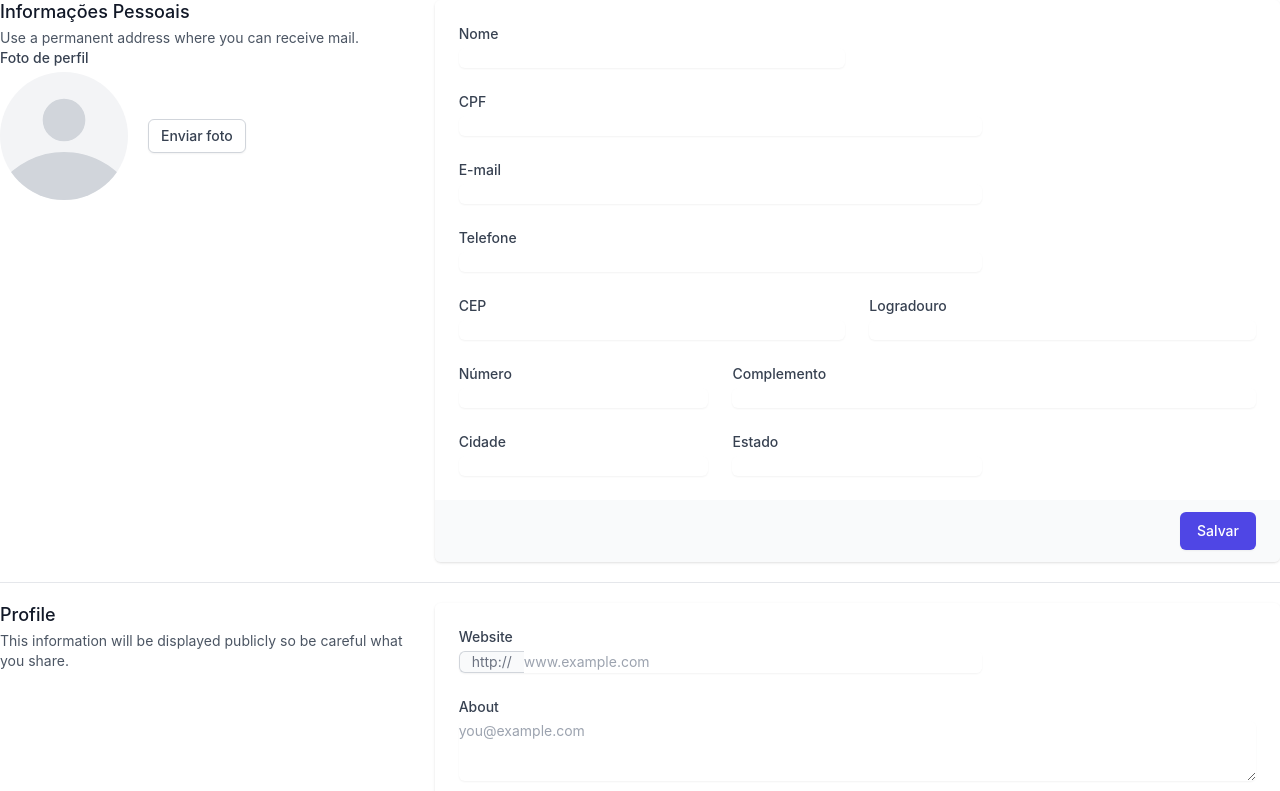
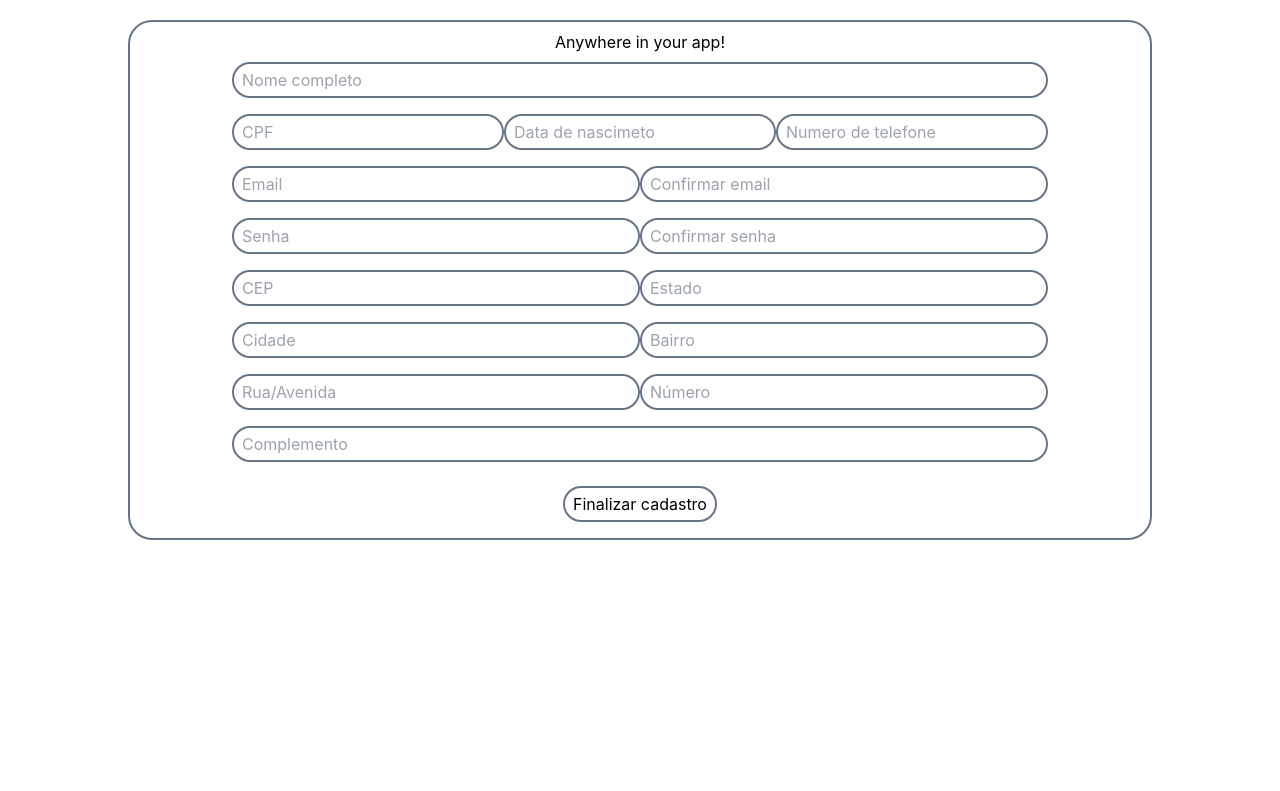
Before and after one commit to Squad-Cadastro/frontend-register-app, a React (Create React App) app: page / in a window 1280 px wide. Shown: the top 791 px of the page. Built offline with nearby package versions, Linux system fonts and the light colour scheme.

Commit message:
formulario usando Formik

```diff
--- a/package.json
+++ b/package.json
@@ -6,6 +6,7 @@
     "@testing-library/jest-dom": "^5.16.5",
     "@testing-library/react": "^13.4.0",
     "@testing-library/user-event": "^13.5.0",
+    "formik": "^2.2.9",
     "react": "^18.2.0",
     "react-dom": "^18.2.0",
     "react-scripts": "^5.0.1",
--- a/src/App.js
+++ b/src/App.js
@@ -1,49 +1,49 @@
 import React from 'react';
-import logo from './logo.svg';
 import './App.css';
+import Form from './pages/form';
 
 function App() {
 
-  const [nome, setNome] = React.useState("");
-  const [email, setEmail] = React.useState("");
-  const [documento, setDocumento] = React.useState("");
-  const [telefone, setTelefone] = React.useState("");
-  const [user, setUser] = React.useState({});
+  // const [nome, setNome] = React.useState("");
+  // const [email, setEmail] = React.useState("");
+  // const [documento, setDocumento] = React.useState("");
+  // const [telefone, setTelefone] = React.useState("");
+  // const [user, setUser] = React.useState({});
 
-  React.useEffect(()=>{
-    console.log(user);
-  },[user])
+//   React.useEffect(()=>{
+//     console.log(user);
+//   },[user])
 
-  const addUser = async (nome, email) =>  {
-    await fetch(`${process.env.REACT_APP_API_BACKEND_URL}/clientes`, {
-       method: 'POST',
-       body: JSON.stringify({
-          nome: nome,
-          email: email,
-          documento: documento,
-          telefone: telefone,
-       }),
-       headers: {
-          'Content-type': 'application/json; charset=UTF-8',
-       },
-    })
-       .then((response) => response.json())
-       .then((user) => {
-          setUser(user);
-       })
-       .catch((err) => {
-          console.log(err.message);
-       });
- };
+//   const addUser = async (nome, email) =>  {
+//     await fetch(`${process.env.REACT_APP_API_BACKEND_URL}/clientes`, {
+//        method: 'POST',
+//        body: JSON.stringify({
+//           nome: nome,
+//           email: email,
+//           documento: documento,
+//           telefone: telefone,
+//        }),
+//        headers: {
+//           'Content-type': 'application/json; charset=UTF-8',
+//        },
+//     })
+//        .then((response) => response.json())
+//        .then((user) => {
+//           setUser(user);
+//        })
+//        .catch((err) => {
+//           console.log(err.message);
+//        });
+//  };
 
-  const handleSubmit = (e) => {
-    e.preventDefault();
-    setUser(addUser(nome, email, documento, telefone));
- };
+//   const handleSubmit = (e) => {
+//     e.preventDefault();
+//     setUser(addUser(nome, email, documento, telefone));
+//  };
 
   return (
     <div className="App">
-      <header className="App-header">
+      {/* <header className="App-header">
         <img src={logo} className="App-logo" alt="logo" />
         <p className="text-5xl font-bold underline">
           Edit <code>src/App.js</code> and save to reload.
@@ -71,7 +71,8 @@ function App() {
         >
           {user.id ? user.id : null}
         </a>
-      </header>
+      </header> */}
+      <Form/>
     </div>
   );
 }
--- a/src/index.js
+++ b/src/index.js
@@ -1,14 +1,13 @@
 import React from 'react';
 import ReactDOM from 'react-dom/client';
 import './index.css';
-// import App from './App';
-import Example from './Example';
+import App from './App';
 import reportWebVitals from './reportWebVitals';
 
 const root = ReactDOM.createRoot(document.getElementById('root'));
 root.render(
   <React.StrictMode>
-    <Example />
+    <App/>
   </React.StrictMode>
 );
 
--- /dev/null
+++ b/src/pages/form.js
@@ -0,0 +1,203 @@
+import React from 'react';
+ import { Formik } from 'formik';
+
+ const Form = () => {
+    return(
+      <div className="flex flex-col py-5">
+        <Formik
+          initialValues={{ email: '', password: '' }}
+          validate={values => {
+            const errors = {};
+            if (!values.email) {
+              errors.email = 'Required';
+            } else if (
+              !/^[A-Z0-9._%+-]+@[A-Z0-9.-]+\.[A-Z]{2,}$/i.test(values.email)
+            ) {
+              errors.email = 'Invalid email address';
+            }
+            return errors;
+          }}
+          onSubmit={(values, { setSubmitting }) => {
+            setTimeout(() => {
+              alert(JSON.stringify(values, null, 2));
+              setSubmitting(false);
+              console.log("value",values)
+            }, 400);
+          }}
+        >
+          {({
+            values,
+            errors,
+            touched,
+            handleChange,
+            handleBlur,
+            handleSubmit,
+            isSubmitting,
+            /* and other goodies */
+          }) => (
+            <form onSubmit={handleSubmit} className="flex flex-col self-center border-2 border-slate-500 rounded-3xl w-4/5  py-2">
+              <h1 className="text-black-500 ">Anywhere in your app!</h1>
+              <input
+                className="self-center border-2 border-slate-500 rounded-3xl w-4/5 px-2 py-1 my-2"
+                type="text"
+                name="name"
+                placeholder = "Nome completo"
+                onChange={handleChange}
+                onBlur={handleBlur}
+                value={values.name}
+              />
+              {/* {errors.name && touched.name && errors.name} */}
+              <div className="flex  flex-wrap justify-between w-4/5 self-center mt-2">
+                <input
+                  className="flex w-auto grow  border-2 border-slate-500 rounded-3xl self-center px-2 py-1 mb-4"
+                  type="text"
+                  name="cpf"
+                  placeholder = "CPF"
+                  onChange={handleChange}
+                  onBlur={handleBlur}
+                  value={values.cpf}
+                />
+                <input
+                  className="flex w-auto grow border-2 border-slate-500 rounded-3xl self-center px-2 py-1 mb-4"
+                  type="text"
+                  name="data"
+                  placeholder = "Data de nascimeto"
+                  onFocus={(e) => (e.target.type = "date")}
+                  onBlur={(e) => (e.target.type = "text")}
+                  onChange={handleChange}
+                  value={values.data}
+                />
+                <input
+                  className="flex w-auto grow border-2 border-slate-500 rounded-3xl self-center px-2 py-1 mb-4"
+                  type="tel"
+                  name="telefone"
+                  placeholder = "Numero de telefone"
+                  onChange={handleChange}
+                  onBlur={handleBlur}
+                  value={values.telefone}
+                />
+              </div>
+              <div className="flex flex-row flex-wrap  w-4/5 self-center ">
+                <input
+                  className="flex w-auto grow border-2 border-slate-500 rounded-3xl self-center px-2 py-1 mb-4"
+                  type="email"
+                  name="email"
+                  placeholder = "Email"
+                  onChange={handleChange}
+                  onBlur={handleBlur}
+                  value={values.email}
+                />
+                <input
+                  className="flex w-auto grow border-2 border-slate-500 rounded-3xl self-center px-2 py-1 mb-4"
+                  type="email"
+                  name="email"
+                  placeholder = "Confirmar email"
+                  onChange={handleChange}
+                  onBlur={handleBlur}
+                  value={values.email}
+                />
+              </div>
+              <div className="flex flex-row flex-wrap  w-4/5 self-center">
+                <input
+                  className="flex w-auto grow border-2 border-slate-500 rounded-3xl self-center px-2 py-1 mb-4"
+                  type="password"
+                  name="password"
+                  placeholder = "Senha"
+                  onChange={handleChange}
+                  onBlur={handleBlur}
+                  value={values.password}
+                />
+                <input
+                  className="flex w-auto grow border-2 border-slate-500 rounded-3xl self-center px-2 py-1 mb-4"
+                  type="password"
+                  name="password"
+                  placeholder = "Confirmar senha"
+                  onChange={handleChange}
+                  onBlur={handleBlur}
+                  value={values.password}
+                />
+              </div>
+              <div className="flex flex-row flex-wrap  w-4/5 self-center">
+                <input
+                  className="flex w-auto grow border-2 border-slate-500 rounded-3xl self-center px-2 py-1 mb-4"
+                  type="number"
+                  name="cep"
+                  placeholder = "CEP"
+                  onChange={handleChange}
+                  onBlur={handleBlur}
+                  value={values.cep}
+                />
+                <input
+                  className="flex w-auto grow border-2 border-slate-500 rounded-3xl self-center px-2 py-1 mb-4"
+                  type="text"
+                  name="estado"
+                  placeholder = "Estado"
+                  onChange={handleChange}
+                  onBlur={handleBlur}
+                  value={values.estado}
+                />
+              </div>
+              <div className="flex flex-row flex-wrap  w-4/5 self-center">
+                <input
+                  className="flex w-auto grow border-2 border-slate-500 rounded-3xl self-center px-2 py-1 mb-4"
+                  type="text"
+                  name="cidade"
+                  placeholder = "Cidade"
+                  onChange={handleChange}
+                  onBlur={handleBlur}
+                  value={values.cidade}
+                />
+                <input
+                  className="flex w-auto grow border-2 border-slate-500 rounded-3xl self-center px-2 py-1 mb-4"
+                  type="text"
+                  name="bairro"
+                  placeholder = "Bairro"
+                  onChange={handleChange}
+                  onBlur={handleBlur}
+                  value={values.bairro}
+                />
+              </div>
+              <div className="flex flex-row flex-wrap  w-4/5 self-center">
+                <input
+                  className="flex w-auto grow border-2 border-slate-500 rounded-3xl self-center px-2 py-1 mb-4"
+                  type="text"
+                  name="ruaOuAvenidaruaOuAvenida"
+                  placeholder = "Rua/Avenida"
+                  onChange={handleChange}
+                  onBlur={handleBlur}
+                  value={values.ruaOuAvenida}
+                />
+                <input
+                  className="flex w-auto grow border-2 border-slate-500 rounded-3xl self-center px-2 py-1 mb-4"
+                  type="number"
+                  name="numero"
+                  placeholder = "Número"
+                  onChange={handleChange}
+                  onBlur={handleBlur}
+                  value={values.numero}
+                />
+              </div>
+              <input
+                  className="self-center border-2 border-slate-500 rounded-3xl w-4/5 px-2 py-1 mb-4"
+                  type="text"
+                  name="complemento"
+                  placeholder = "Complemento"
+                  onChange={handleChange}
+                  onBlur={handleBlur}
+                  value={values.complemento}
+                />
+              <button
+                type="submit"
+                disabled={isSubmitting}
+                className="self-center border-2 border-slate-500 rounded-3xl px-2 py-1 my-2"
+              >
+                Finalizar cadastro
+              </button>
+            </form>
+          )}
+        </Formik>
+      </div>
+  )
+};
+
+ export default Form;
```
Also changed, not shown: 1 other file (tests, documents, lock files or other folders).
